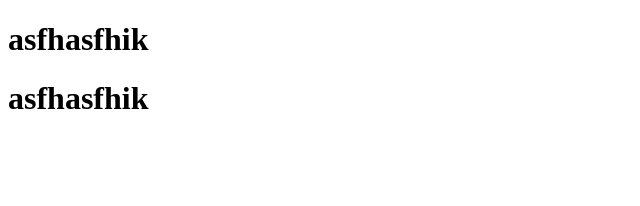
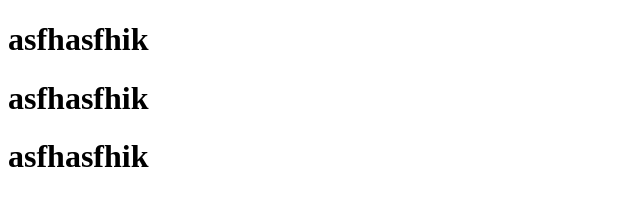
Before and after one commit to Ayan-Wen/test-repo-1, a plain HTML site: page index.html in a window 1280 px wide. Shown: the whole page, without its empty margins (0-640 px from the left). Drawn offline with Linux system fonts and the light colour scheme.

Commit message:
asfasfasf

```diff
--- a/index.html
+++ b/index.html
@@ -8,5 +8,6 @@
   <body>
     <h1>asfhasfhik</h1>
     <h1>asfhasfhik</h1>
+    <h1>asfhasfhik</h1>
   </body>
 </html>
```
